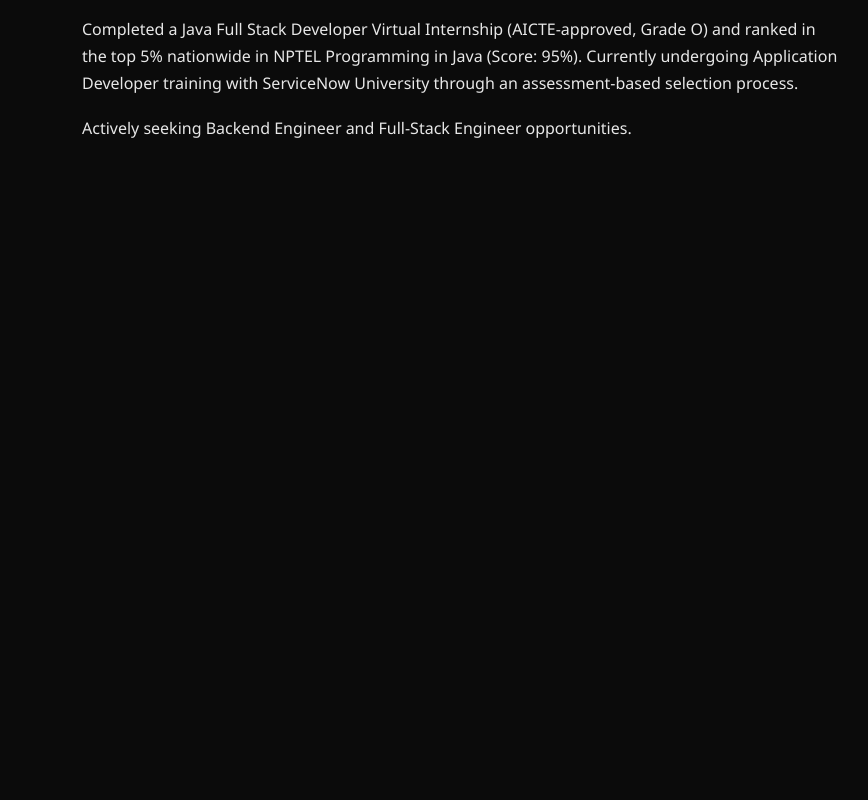
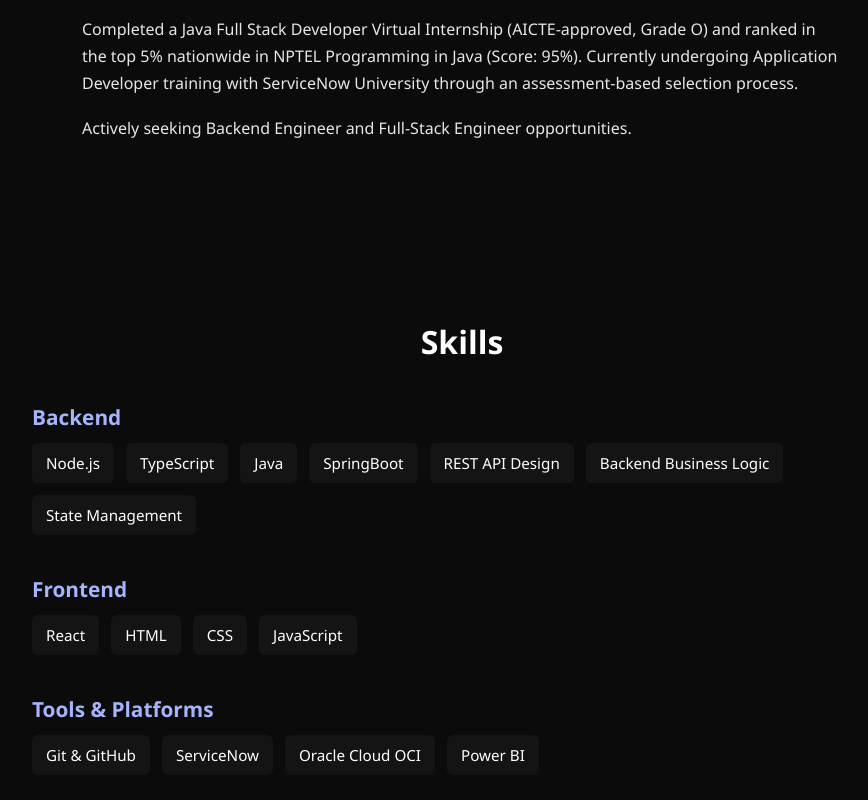
Before and after one commit to Ritika331/ritika_portfolio, a React (Vite) app: page / in a window 1280 px wide. Shown: the part 1142-1942 px from the top of the page, without its empty margins (178-1046 px from the left). Before the commit the page ends 1382 px from the top, so only its background shows below. Built offline with nearby package versions, Linux system fonts and the light colour scheme.

Commit message:
Add Skills Section

```diff
--- a/src/App.jsx
+++ b/src/App.jsx
@@ -34,6 +34,40 @@
           opportunities.
         </p>
       </section>
+      <section className="skills">
+        <h3>Skills</h3>
+
+        <div className="skills-group">
+          <h4>Backend</h4>
+          <ul>
+            <li>Node.js</li>
+            <li>TypeScript</li>
+            <li>Java</li>
+            <li>SpringBoot</li>
+            <li>REST API Design</li>
+            <li>Backend Business Logic</li>
+            <li>State Management</li>
+          </ul>
+        </div>
+        <div className="skills-group">
+          <h4>Frontend</h4>
+          <ul>
+            <li>React</li>
+            <li>HTML</li>
+            <li>CSS</li>
+            <li>JavaScript</li>
+          </ul>
+        </div>
+        <div className="skills-group">
+          <h4>Tools & Platforms</h4>
+          <ul>
+            <li>Git & GitHub</li>
+            <li>ServiceNow</li>
+            <li>Oracle Cloud OCI</li>
+            <li>Power BI</li>
+          </ul>
+        </div>
+      </section>
     </div>
   );
 }
--- a/src/index.css
+++ b/src/index.css
@@ -56,3 +56,39 @@
   margin-bottom: 18px;
   opacity: 0.9;
 }
+
+.skills {
+  max-width: 900px;
+  margin: 0 auto;
+  padding: 80px 20px;
+}
+
+.skills h3 {
+  font-size: 2rem;
+  margin-bottom: 40px;
+  text-align: center;
+}
+
+.skills-group {
+  margin-bottom: 40px;
+}
+
+.skills-group h4 {
+  font-size: 1.3rem;
+  margin-bottom: 12px;
+  color: #a5b4fc;
+}
+
+.skills-group ul {
+  list-style: none;
+  display: flex;
+  flex-wrap: wrap;
+  gap: 12px;
+}
+
+.skills-group li {
+  background: #141414;
+  padding: 10px 14px;
+  border-radius: 6px;
+  font-size: 0.95rem;
+}
```
